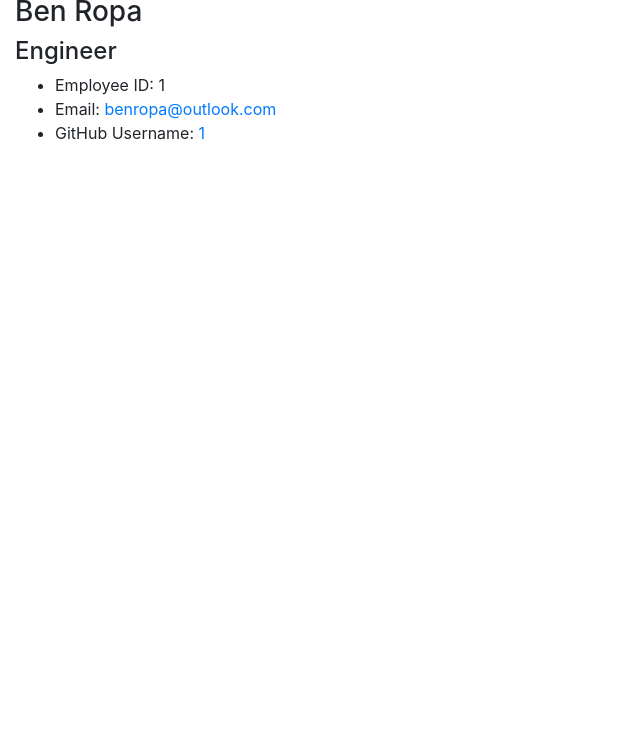
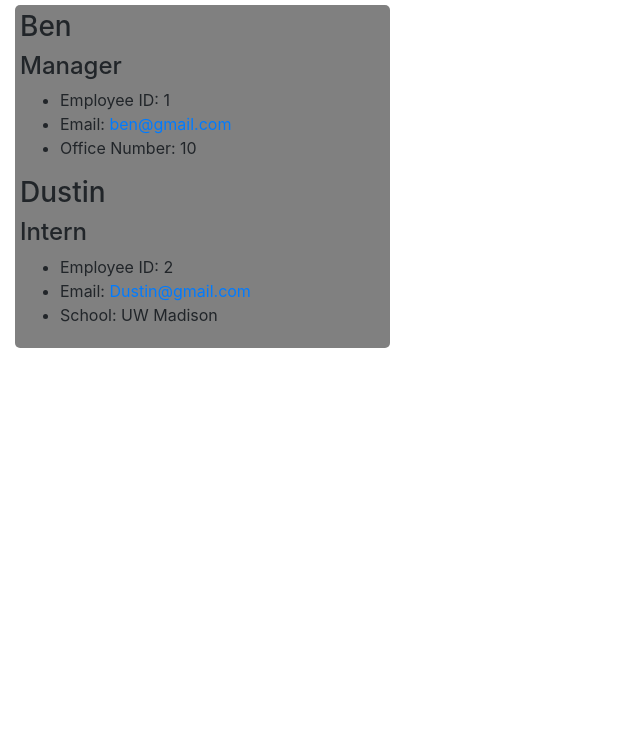
Before and after one commit to benropa/teamProfileGenerator, a website: page src/index.html in a window 1280 px wide. Shown: the part 61-800 px from the top of the page, without its empty margins (0-640 px from the left). Drawn offline with nearby package versions, Linux system fonts and the light colour scheme.

Commit message:
updates to syling

```diff
--- a/src/htmlGen.js
+++ b/src/htmlGen.js
@@ -14,11 +14,11 @@ const generateHTML = function (teamString) {
 </head>
 <body>
 <div class="header">
-   <h1>My Team></h1>
+   <h1 style="background-color: white; width: 30%; padding: 5px; border-radius: 3px;">My Team</h1>
 </div>
 </div>
 <div class="container-body container-fluid">
-   <div>
+   <div style="background-color: grey; width: 30%; padding: 5px; border-radius: 5px;">
         ${teamString}
     </div>
 </div>
--- a/src/index.html
+++ b/src/index.html
@@ -12,24 +12,41 @@
 </head>
 <body>
 <div class="header">
-   <h1>My Team</h1>
+   <h1 style="background-color: white; width: 30%; padding: 5px; border-radius: 3px;">My Team</h1>
 </div>
 </div>
 <div class="container-body container-fluid">
-   <div>
+   <div style="background-color: grey; width: 30%; padding: 5px; border-radius: 5px;">
 
 
 <div>
     <div>
         <div>
-            <h3>Ben Ropa</h3>
-            <h4>Engineer</h4>
+            <h3>Ben</h3>
+            <h4>Manager</h4>
         </div>
         <div>
             <ul>
                 <li>Employee ID: 1</li>
-                <li>Email: <a href="mailto:benropa@outlook.com">benropa@outlook.com</a></li>
-                <li>GitHub Username: <a href="https://github.com/1" target="_blank">1</a></i>
+                <li>Email: <a href="mailto:ben@gmail.com">ben@gmail.com</a></li>
+                <li>Office Number: 10</i>
+            </u>
+        </div>
+    </div>
+  </div>
+
+
+<div>
+    <div>
+        <div>
+            <h3>Dustin</h3>
+            <h4>Intern</h4>
+        </div>
+        <div>
+            <ul>
+                <li>Employee ID: 2</li>
+                <li>Email: <a href="mailto:Dustin@gmail.com">Dustin@gmail.com</a></li>
+                <li>School: UW Madison</i>
             </u>
         </div>
     </div>
```
